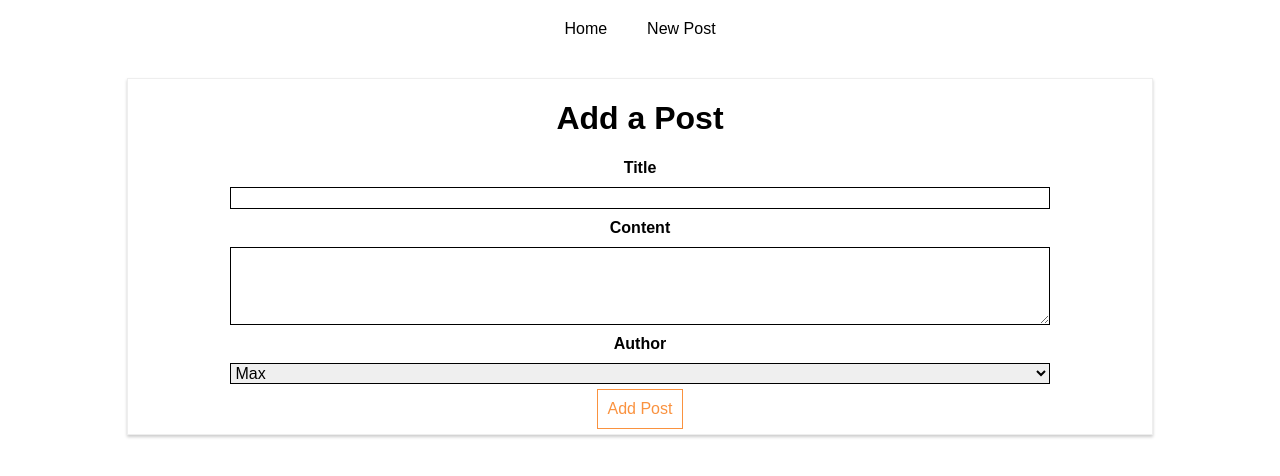
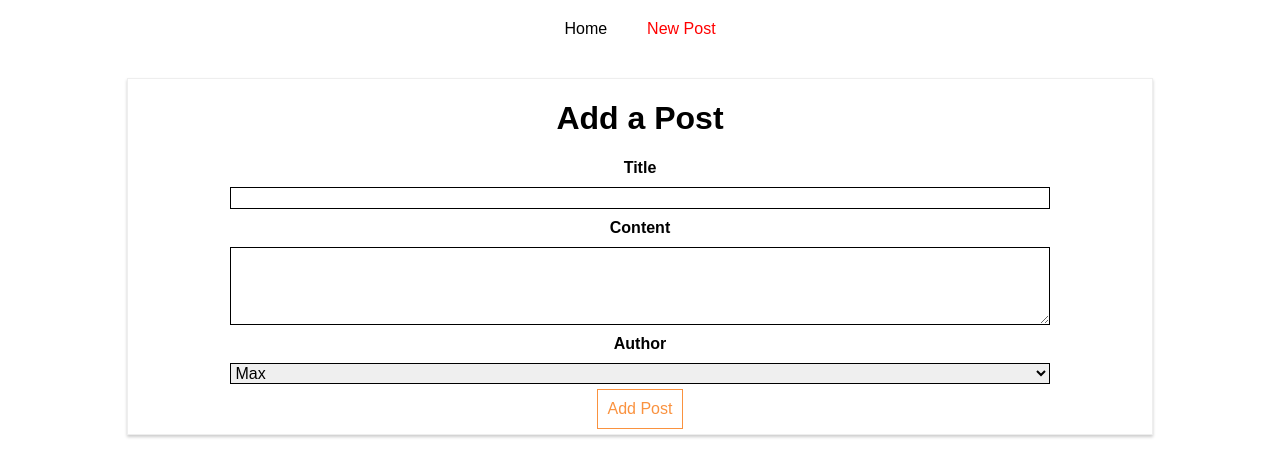
Before and after one commit to ElDav1d/react-guide-http-request, a React (Create React App) app: page /new-post in a window 1280 px wide. Shown: the top 476 px of the page. Built offline with nearby package versions, Linux system fonts and the light colour scheme.

Commit message:
Style links using active route.
Using NavLink allows us to access to more properties

```diff
--- a/src/containers/Blog/Blog.css
+++ b/src/containers/Blog/Blog.css
@@ -17,6 +17,7 @@
 }
 
 .Blog a:hover,
-.Blog a:active {
+.Blog a:active,
+.Blog a.active {
     color: red;
 }
--- a/src/containers/Blog/Blog.js
+++ b/src/containers/Blog/Blog.js
@@ -1,6 +1,6 @@
 import React, { Component } from 'react';
 // import axios from 'axios';
-import { Route, Link } from 'react-router-dom';
+import { Route, NavLink } from 'react-router-dom';
 
 import './Blog.css';
 import Posts from './Posts/Posts';
@@ -15,12 +15,19 @@ class Blog extends Component {
                 <header>
                     <nav>
                         <ul>
-                            <li><Link to="/">Home</Link></li>
-                            <li><Link to={{
+                            <li><NavLink
+                                to="/"
+                                exact
+                                activeClassName="my-active"
+                                activeStyle={{
+                                    textDecoration: 'underline',
+                                    color: 'red'
+                                }}>Home</NavLink></li>
+                            <li><NavLink to={{
                                 pathname: '/new-post',
                                 hash: '#submit',
                                 search: '?quick-submit=true'
-                            }}>New Post</Link></li>
+                                }}>New Post</NavLink></li>
                         </ul>
                     </nav>
                 </header>
```
